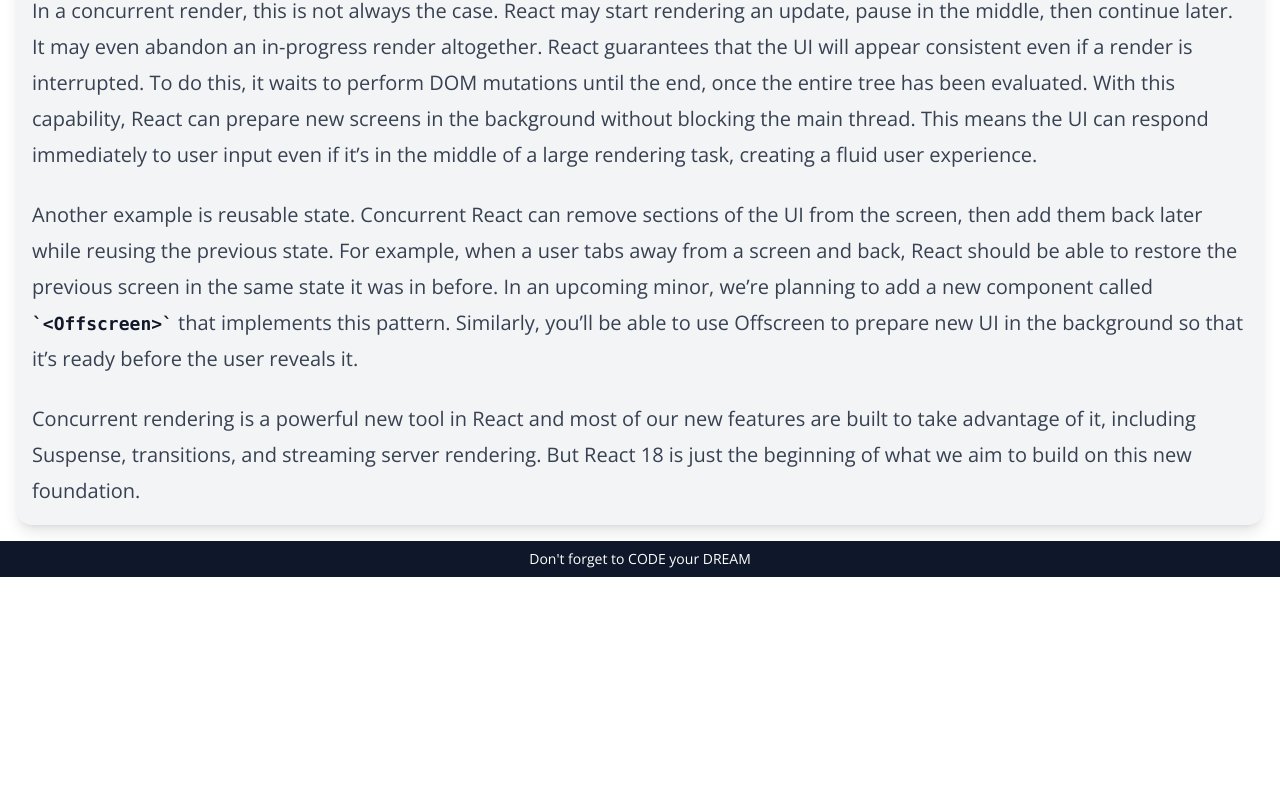
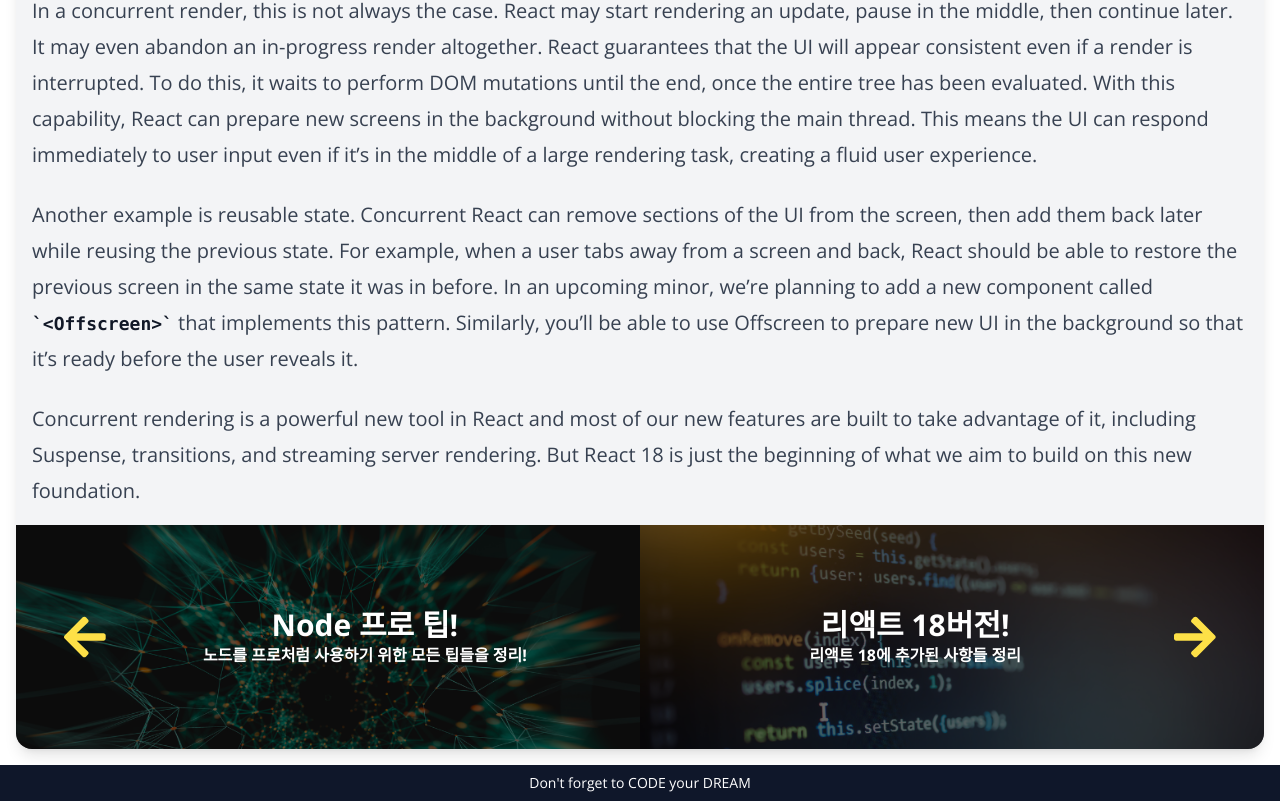
Before and after one commit to JHni2/blog, a Next.js app: page /post/best-react-practices in a window 1280 px wide. Shown: the part 3351-4152 px from the top of the page. Before the commit the page ends 3928 px from the top, so only its background shows below. Built offline with nearby package versions, Linux system fonts and the light colour scheme.

Commit message:
feat: 다음 포스트 카드 컴포넌트

```diff
--- /dev/null
+++ b/src/app/componenets/AdjacentPostCard.tsx
@@ -0,0 +1,27 @@
+import Image from 'next/image';
+import Link from 'next/link';
+import { Post } from '../service/posts';
+import { FaArrowLeft, FaArrowRight } from 'react-icons/fa';
+
+type Props = {
+  post: Post;
+  type: 'prev' | 'next';
+};
+
+export default function AdjacentPostCard({ post: { path, title, description }, type }: Props) {
+  const ICON_CLASS = 'text-5xl m-4 text-yellow-300 transition-all group-hover:text-6xl';
+
+  return (
+    <Link href={`${path}`} className="relative w-full bg-black max-h-56">
+      <Image className="w-full opacity-40" src={`/images/posts/${path}.png`} alt={title} width={150} height={100} />
+      <div className="group absolute w-full flex justify-around items-center text-white top-1/2 left-1/2 -translate-x-1/2 -translate-y-1/2 px-8">
+        {type === 'prev' && <FaArrowLeft className={ICON_CLASS} />}
+        <div className="w-full text-center">
+          <h3 className="text-3xl font-bold">{title}</h3>
+          <p className="font-bold">{description}</p>
+        </div>
+        {type === 'next' && <FaArrowRight className={ICON_CLASS} />}
+      </div>
+    </Link>
+  );
+}
--- a/src/app/post/[slug]/page.tsx
+++ b/src/app/post/[slug]/page.tsx
@@ -1,3 +1,4 @@
+import AdjacentPostCard from '@/app/componenets/AdjacentPostCard';
 import PostContent from '@/app/componenets/PostContent';
 import { getPostData } from '@/app/service/posts';
 import Image from 'next/image';
@@ -10,12 +11,16 @@
 
 export default async function PostPage({ params: { slug } }: Props) {
   const post = await getPostData(slug);
-  const { title, path } = post;
+  const { title, path, next, prev } = post;
 
   return (
     <article className="rounded-2xl overflow-hidden bg-gray-100 shadow-lg m-4">
       <Image className="w-full h-1/5 max-h-[500px]" src={`/images/posts/${path}.png`} alt={title} width={760} height={420} />
       <PostContent post={post} />
+      <section className="flex shadow-md">
+        {prev && <AdjacentPostCard post={prev} type="prev" />}
+        {next && <AdjacentPostCard post={next} type="next" />}
+      </section>
     </article>
   );
 }
--- a/src/app/service/posts.ts
+++ b/src/app/service/posts.ts
@@ -10,7 +10,7 @@
   featured: boolean;
 };
 
-export type PostData = Post & { content: string };
+export type PostData = Post & { content: string; next: Post | null; prev: Post | null };
 
 export async function getFeaturedPosts(): Promise<Post[]> {
   return getAllPosts().then((posts) => posts.filter((post) => post.featured));
@@ -29,9 +29,14 @@
 
 export async function getPostData(fileName: string): Promise<PostData> {
   const filePath = path.join(process.cwd(), 'data', 'posts', `${fileName}.md`);
-  const metadata = await getAllPosts().then((posts) => posts.find((post) => post.path === fileName));
-  if (!metadata) throw new Error(`${fileName}에 해당하는 포스트를 찾을 수 없습니다`);
+  const posts = await getAllPosts();
+  const post = posts.find((post) => post.path === fileName);
 
+  if (!post) throw new Error(`${fileName}에 해당하는 포스트를 찾을 수 없습니다`);
+
+  const index = posts.indexOf(post);
+  const next = index > 0 ? posts[index - 1] : null;
+  const prev = index < posts.length - 1 ? posts[index + 1] : null;
   const content = await readFile(filePath, 'utf-8');
-  return { ...metadata, content };
+  return { ...post, content, next, prev };
 }
```
